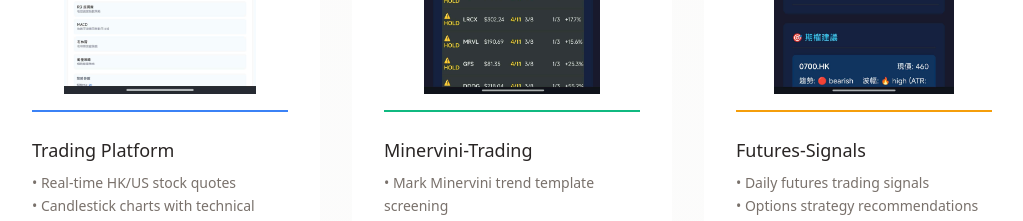
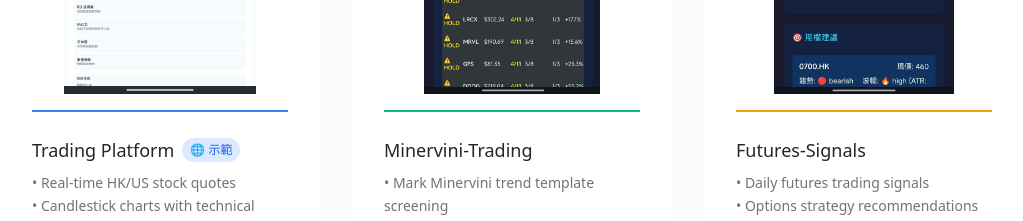
Before and after one commit to pc8521claw/portfolio, a Next.js app: page / in a window 1280 px wide. Shown: the part 1400-1621 px from the top of the page, without its empty margins (128-1151 px from the left). Built offline with nearby package versions, Linux system fonts and the light colour scheme.

Commit message:
Add demo link to Trading Platform project card

```diff
--- a/src/app/page.tsx
+++ b/src/app/page.tsx
@@ -148,8 +148,19 @@
           }}
         />
       </div>
-      <h3 className="text-lg font-medium mb-2 group-hover:text-blue-600 transition-colors">
+      <h3 className="text-lg font-medium mb-2 group-hover:text-blue-600 transition-colors flex items-center gap-2">
         {project.name}
+        {project.name === "Trading Platform" && (
+          <a
+            href="https://trading-platform-six-kappa.vercel.app/"
+            target="_blank"
+            rel="noopener noreferrer"
+            className="text-xs bg-blue-100 text-blue-600 px-2 py-1 rounded-full hover:bg-blue-600 hover:text-white transition-colors"
+            onClick={(e) => e.stopPropagation()}
+          >
+            🌐 示範
+          </a>
+        )}
       </h3>
       <p className="text-stone-500 text-sm mb-4 leading-relaxed whitespace-pre-line">
         {description}
```
